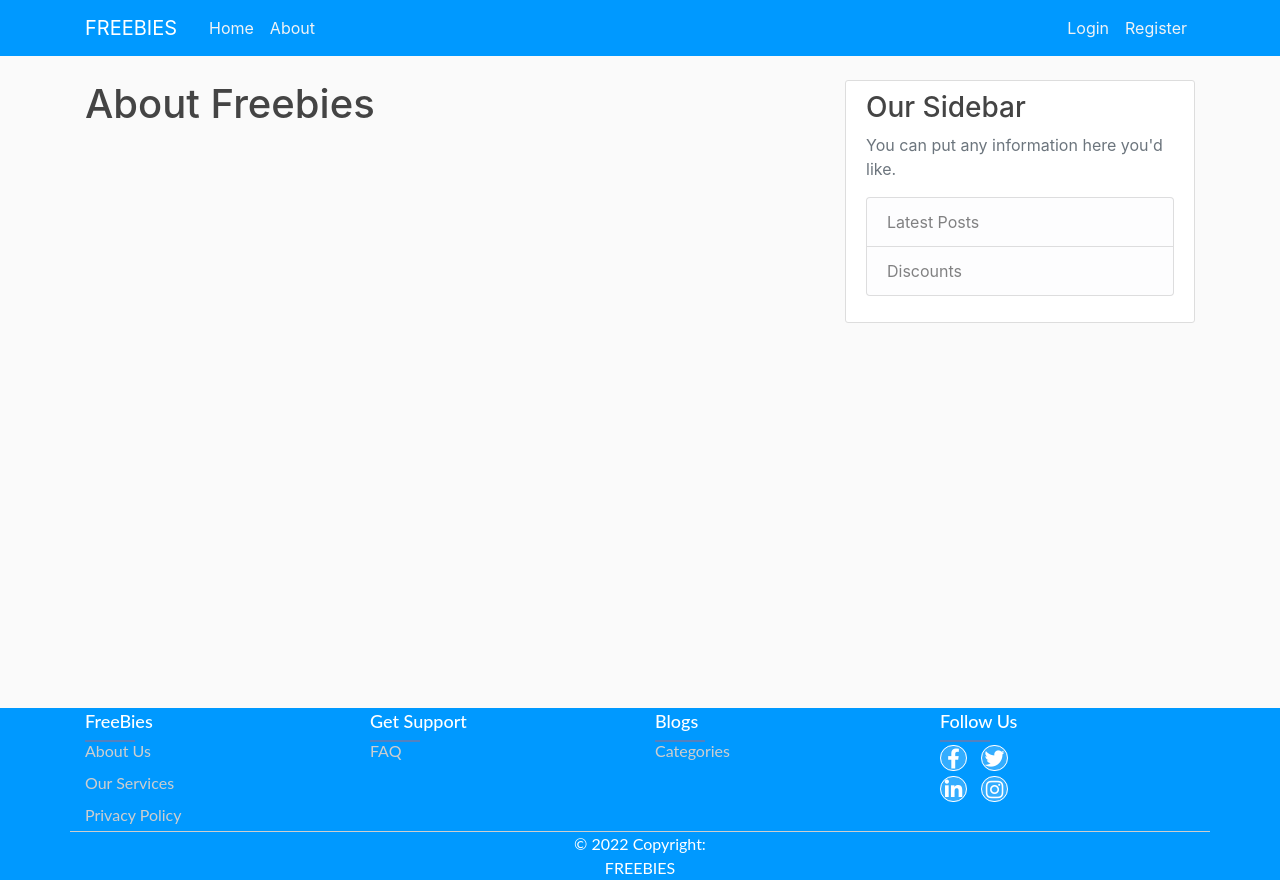
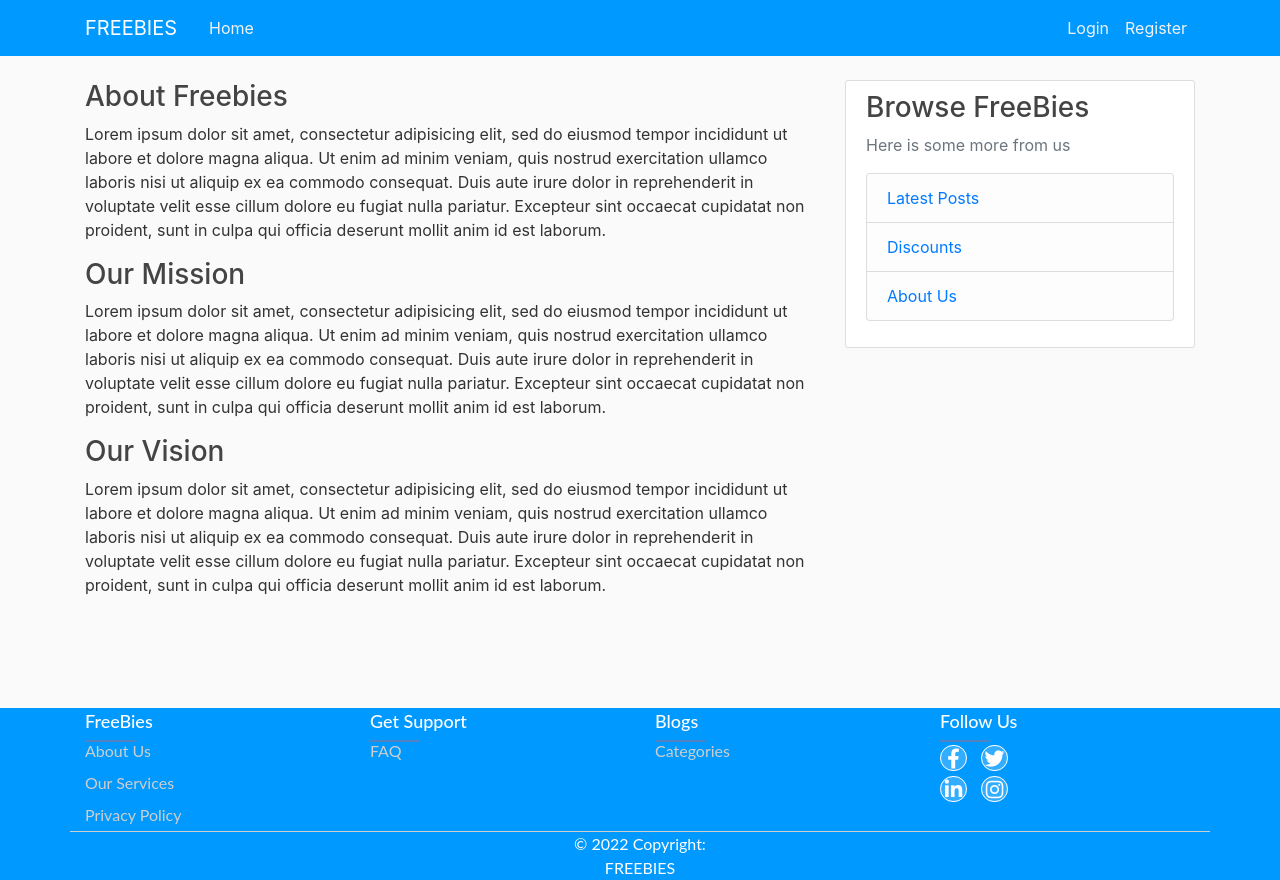
Before and after one commit to codeprospect/ArtBlog, a Django app: page /about/ in a window 1280 px wide. Run offline with Django 3.2, Linux system fonts and the light colour scheme; some libraries are stand-ins or nearby versions.

Commit message:
Sidebar, About Page

```diff
--- a/blog/blogapp/static/blogapp/main.css
+++ b/blog/blogapp/static/blogapp/main.css
@@ -96,7 +96,7 @@ a.article-title:hover {
 
 .media{
   /* background-color: blueviolet; */
-  background: url(../images/blog2.jpg);
+  background: url(../images/1.png);
   background-repeat: no-repeat;
   background-size: cover;
 }
--- a/blog/blogapp/templates/blogapp/about.html
+++ b/blog/blogapp/templates/blogapp/about.html
@@ -1,6 +1,28 @@
 {% extends "blogapp/base.html" %}
 {% block content %}
 
-  <h1> About Freebies </h1>
+  <h3> About Freebies </h3>
+    <p>
+      Lorem ipsum dolor sit amet, consectetur adipisicing elit, sed do eiusmod tempor incididunt ut labore et dolore magna aliqua.
+      Ut enim ad minim veniam, quis nostrud exercitation ullamco laboris nisi ut aliquip ex ea commodo consequat.
+      Duis aute irure dolor in reprehenderit in voluptate velit esse cillum dolore eu fugiat nulla pariatur.
+      Excepteur sint occaecat cupidatat non proident, sunt in culpa qui officia deserunt mollit anim id est laborum.
+    </p>
+
+  <h3> Our Mission </h3>
+    <p>
+      Lorem ipsum dolor sit amet, consectetur adipisicing elit, sed do eiusmod tempor incididunt ut labore et dolore magna aliqua.
+      Ut enim ad minim veniam, quis nostrud exercitation ullamco laboris nisi ut aliquip ex ea commodo consequat.
+      Duis aute irure dolor in reprehenderit in voluptate velit esse cillum dolore eu fugiat nulla pariatur.
+      Excepteur sint occaecat cupidatat non proident, sunt in culpa qui officia deserunt mollit anim id est laborum.
+    </p>
+
+  <h3> Our Vision </h3>
+    <p>
+      Lorem ipsum dolor sit amet, consectetur adipisicing elit, sed do eiusmod tempor incididunt ut labore et dolore magna aliqua.
+      Ut enim ad minim veniam, quis nostrud exercitation ullamco laboris nisi ut aliquip ex ea commodo consequat.
+      Duis aute irure dolor in reprehenderit in voluptate velit esse cillum dolore eu fugiat nulla pariatur.
+      Excepteur sint occaecat cupidatat non proident, sunt in culpa qui officia deserunt mollit anim id est laborum.
+    </p>
 
 {% endblock content %}
--- a/blog/blogapp/templates/blogapp/base.html
+++ b/blog/blogapp/templates/blogapp/base.html
@@ -20,17 +20,6 @@
     <title> FREEBIES </title>
   {% endif %}
 
-  <!-- <script type="text/javascript">
-  $(document).ready(function(){
-    var docHeight = $(window).height();
-    var footerHeight = $('#footer').height();
-    var footerTop = $('#footer').position().top + footerHeight;
-    if (footerTop < docHeight){
-      $('#footer').css('margin-top', 10 + (docHeight - footerTop) + 'px');
-    }
-  });
-
-  </script> -->
 
 </head>
   <body>
@@ -45,7 +34,7 @@
           <div class="collapse navbar-collapse" id="navbarToggle">
             <div class="navbar-nav mr-auto">
               <a class="nav-item nav-link" href="{% url 'blogapp-home' %}">Home</a>
-              <a class="nav-item nav-link" href="{% url 'blogapp-about' %}">About</a>
+              <!-- <a class="nav-item nav-link" href="{% url 'blogapp-about' %}">About</a> -->
             </div>
 
             <!-- Navbar Right Side -->
@@ -79,11 +68,12 @@
         </div>
         <div class="col-md-4">
           <div class="content-section">
-            <h3>Our Sidebar</h3>
-            <p class='text-muted'>You can put any information here you'd like.
+            <h3> Browse FreeBies </h3>
+            <p class='text-muted'>Here is some more from us
               <ul class="list-group">
-                <li class="list-group-item list-group-item-light">Latest Posts</li>
-                <li class="list-group-item list-group-item-light">Discounts</li>
+                <li class="list-group-item list-group-item-light"> <a href="{% url 'blogapp-home' %}"> Latest Posts </a></li>
+                <li class="list-group-item list-group-item-light"> <a href="#"> Discounts </a></li>
+                <li class="list-group-item list-group-item-light"> <a href="{% url 'blogapp-about' %}"> About Us </a></li>
               </ul>
             </p>
           </div>
@@ -116,6 +106,7 @@
                     <div class="link-cat" >
                         <span class="footer-cat">FreeBies</span>
                     </div>
+
                     <ul class="footer-cat-links">
                         <li><a href=""><span>About Us</span></a></li>
                         <li><a href=""><span> Our Services</span></a></li>
```
Also changed, not shown: 1 other file.
